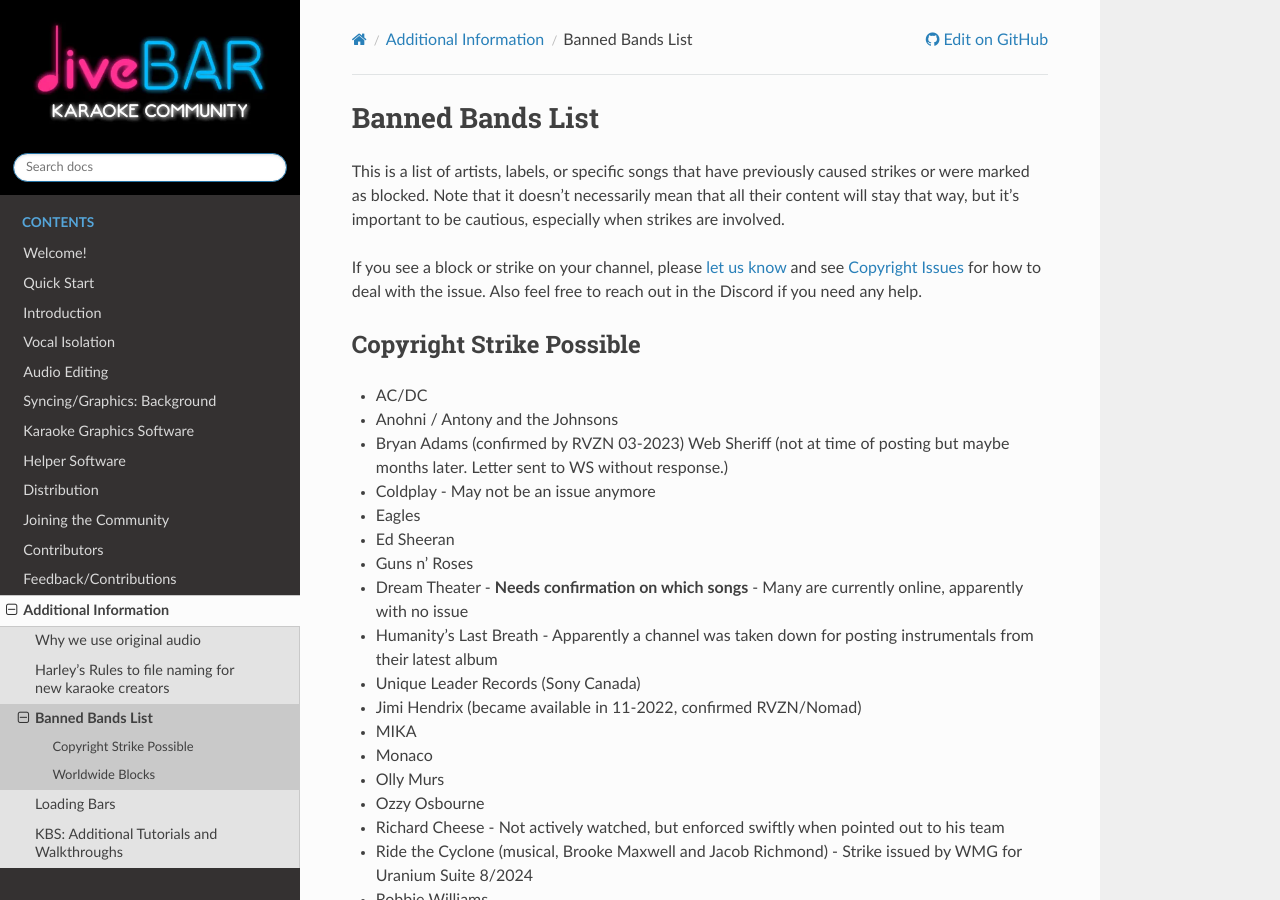
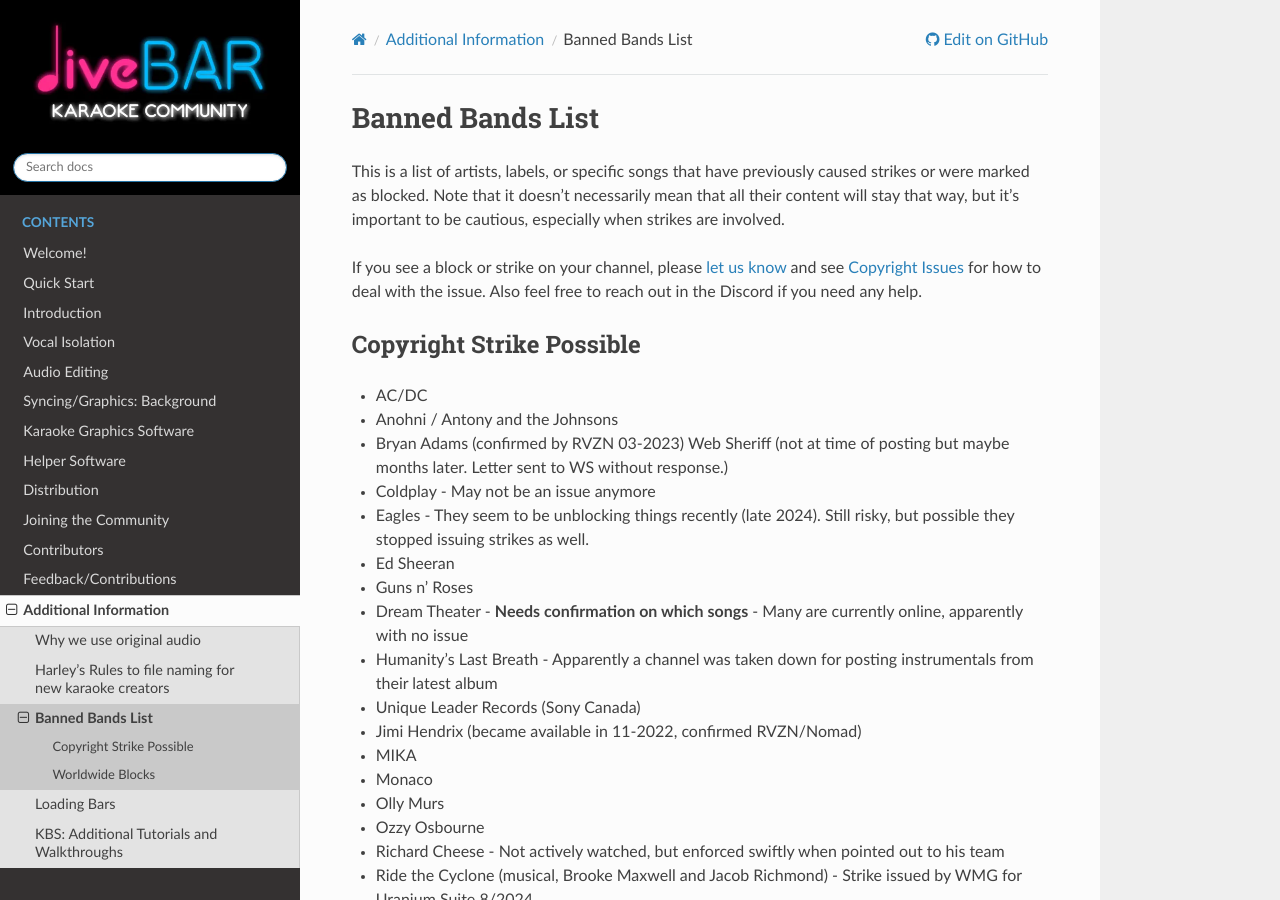
Before and after one commit to diveBarKaraoke/divebar_karaoke_creation_guide, a Sphinx documentation site: the page built from docs/banned_bands.rst, in a window 1280 px wide and 900 px high. Built offline with Sphinx 7.4.7 and the Read the Docs theme 3.1.0, drawn with Linux system fonts in a browser that asks for light colours; some of the changed text lies outside the part shown.

Commit message:
Updated Eagles notes in banned bands

```diff
--- a/docs/banned_bands.rst
+++ b/docs/banned_bands.rst
@@ -12,7 +12,7 @@ Copyright Strike Possible
 * Anohni / Antony and the Johnsons
 * Bryan Adams (confirmed by RVZN 03-2023) Web Sheriff (not at time of posting but maybe months later. Letter sent to WS without response.)
 * Coldplay - May not be an issue anymore
-* Eagles
+* Eagles - They seem to be unblocking things recently (late 2024). Still risky, but possible they stopped issuing strikes as well.
 * Ed Sheeran
 * Guns n’ Roses
 * Dream Theater - **Needs confirmation on which songs** - Many are currently online, apparently with no issue
```
Also changed, not shown: other parts of docs/banned_bands.rst (+0 -1 lines).
